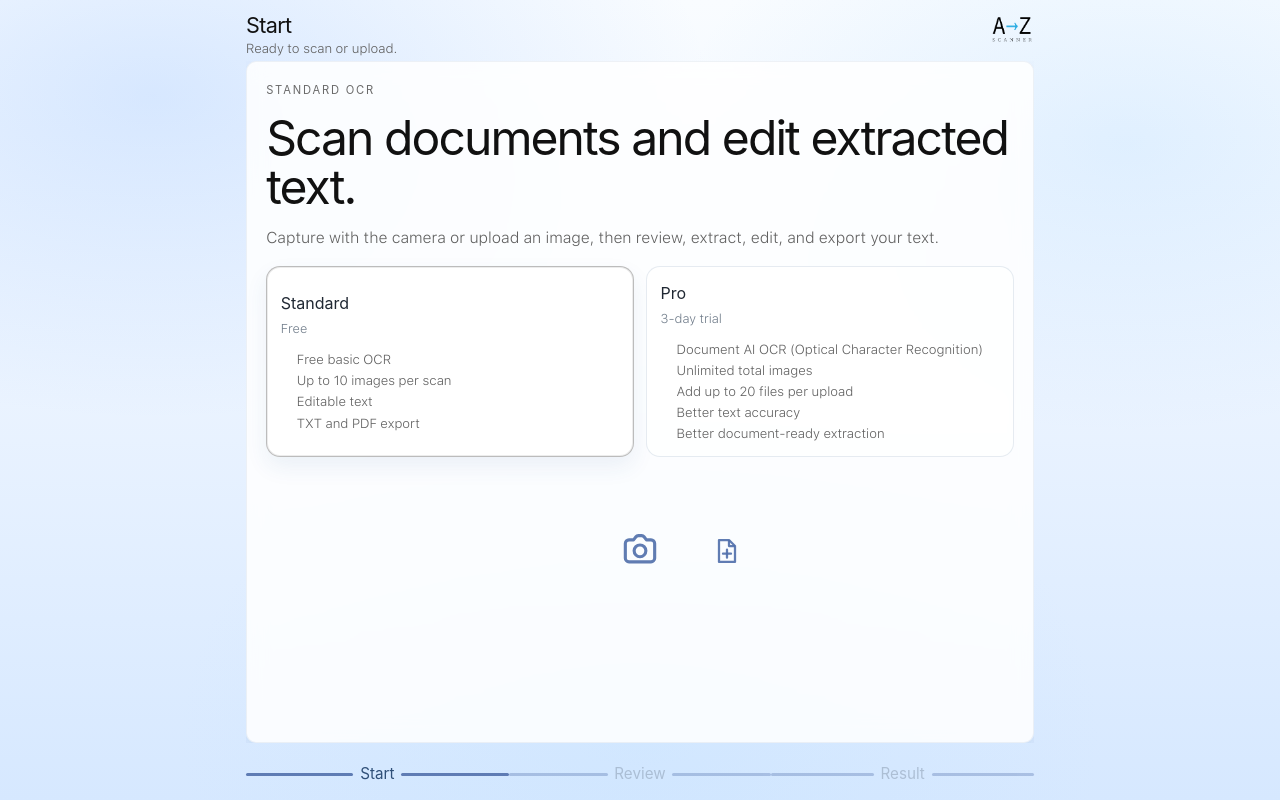
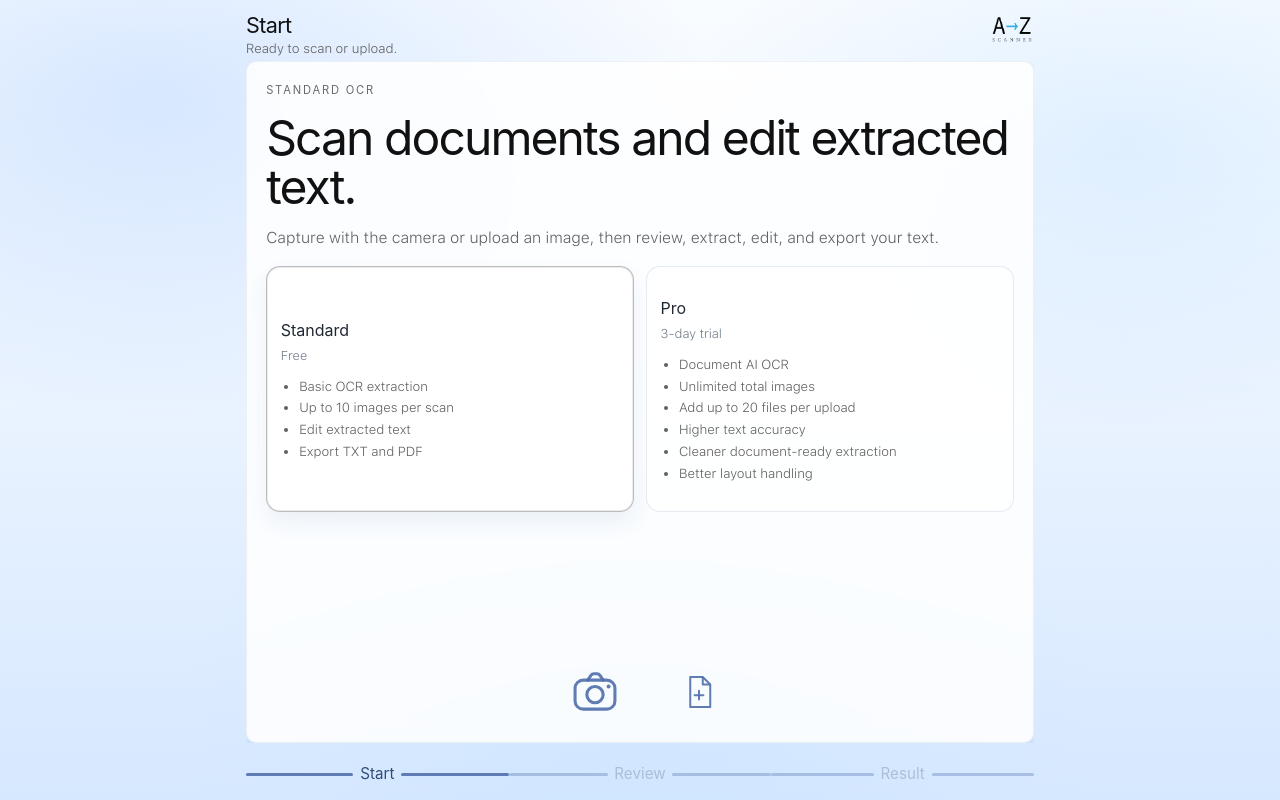
Before and after one commit to aisupsaas/az-scanner, a Next.js app in the folder frontend/: page / in a window 1280 px wide. Built offline with nearby package versions, Linux system fonts and the light colour scheme; no server answers; a web font is replaced by a local one.

Commit message:
Update AZ Scanner

```diff
--- a/frontend/app/components/StartScreen.tsx
+++ b/frontend/app/components/StartScreen.tsx
@@ -35,16 +35,17 @@ export default function StartScreen(props: {
             onClick={() => props.onSelectPlan("standard")}
             className={[
               "az-home-plan-card",
+              "az-home-plan-card-standard",
               props.selectedPlan === "standard" ? "az-home-plan-card-active" : "",
             ].join(" ")}
           >
             <span>Standard</span>
             <strong>Free</strong>
             <ul className="az-plan-features">
-              <li>Free basic OCR</li>
+              <li>Basic OCR extraction</li>
               <li>Up to 10 images per scan</li>
-              <li>Editable text</li>
-              <li>TXT and PDF export</li>
+              <li>Edit extracted text</li>
+              <li>Export TXT and PDF</li>
             </ul>
           </button>
 
@@ -53,17 +54,19 @@ export default function StartScreen(props: {
             onClick={() => props.onSelectPlan("pro")}
             className={[
               "az-home-plan-card",
+              "az-home-plan-card-pro",
               props.selectedPlan === "pro" ? "az-home-plan-card-active" : "",
             ].join(" ")}
           >
             <span>Pro</span>
             <strong>3-day trial</strong>
             <ul className="az-plan-features">
-              <li>Document AI OCR (Optical Character Recognition)</li>
+              <li>Document AI OCR</li>
               <li>Unlimited total images</li>
               <li>Add up to 20 files per upload</li>
-              <li>Better text accuracy</li>
-              <li>Better document-ready extraction</li>
+              <li>Higher text accuracy</li>
+              <li>Cleaner document-ready extraction</li>
+              <li>Better layout handling</li>
             </ul>
           </button>
         </div>
@@ -76,61 +79,71 @@ export default function StartScreen(props: {
             aria-label="Open camera"
           >
             <svg
-              width="44"
-              height="44"
-              viewBox="0 0 24 24"
+              width="58"
+              height="58"
+              viewBox="0 0 64 64"
+              fill="none"
+              xmlns="http://www.w3.org/2000/svg"
+              aria-hidden="true"
+            >
+              <rect
+                x="10"
+                y="20"
+                width="44"
+                height="32"
+                rx="9"
+                stroke="currentColor"
+                strokeWidth="3.4"
+              />
+              <path
+                d="M24 20L27.5 14.8C28.25 13.65 29.55 13 30.9 13H34.1C35.45 13 36.75 13.65 37.5 14.8L41 20"
+                stroke="currentColor"
+                strokeWidth="3.4"
+                strokeLinecap="round"
+                strokeLinejoin="round"
+              />
+              <circle
+                cx="32"
+                cy="36"
+                r="9"
+                stroke="currentColor"
+                strokeWidth="3.4"
+              />
+              <circle cx="47" cy="27" r="2.2" fill="currentColor" />
+            </svg>
+          </button>
+
+          <label className="az-start-file-icon-button" aria-label="Choose files">
+            <svg
+              width="40"
+              height="40"
+              viewBox="0 0 64 64"
               fill="none"
               xmlns="http://www.w3.org/2000/svg"
               aria-hidden="true"
             >
               <path
-                d="M8.5 7L9.8 5.3C10.1 4.9 10.6 4.7 11.1 4.7H12.9C13.4 4.7 13.9 4.9 14.2 5.3L15.5 7H18C19.1 7 20 7.9 20 9V17C20 18.1 19.1 19 18 19H6C4.9 19 4 18.1 4 17V9C4 7.9 4.9 7 6 7H8.5Z"
+                d="M18 8H38L50 20V56H18V8Z"
                 stroke="currentColor"
-                strokeWidth="1.7"
-                strokeLinecap="round"
-                strokeLinejoin="round"
-              />
-              <circle
-                cx="12"
-                cy="13"
-                r="3.2"
-                stroke="currentColor"
-                strokeWidth="1.7"
-              />
-            </svg>
-          </button>
-
-          <label className="az-start-file-icon-button" aria-label="Choose files">
-            <svg
-              width="32"
-              height="32"
-              viewBox="0 0 24 24"
-              fill="none"
-              xmlns="http://www.w3.org/2000/svg"
-              aria-hidden="true"
-            >
-              <path
-                d="M6 3.8H13.5L18 8.3V20.2H6V3.8Z"
-                stroke="currentColor"
-                strokeWidth="1.7"
+                strokeWidth="3.2"
                 strokeLinejoin="round"
               />
               <path
-                d="M13.5 3.8V8.3H18"
+                d="M38 8V20H50"
                 stroke="currentColor"
-                strokeWidth="1.7"
+                strokeWidth="3.2"
                 strokeLinejoin="round"
               />
               <path
-                d="M9 14H15"
+                d="M25 37H39"
                 stroke="currentColor"
-                strokeWidth="1.7"
+                strokeWidth="3.2"
                 strokeLinecap="round"
               />
               <path
-                d="M12 11V17"
+                d="M32 30V44"
                 stroke="currentColor"
-                strokeWidth="1.7"
+                strokeWidth="3.2"
                 strokeLinecap="round"
               />
             </svg>
--- a/frontend/app/globals.css
+++ b/frontend/app/globals.css
@@ -2401,3 +2401,69 @@ body {
     gap: 2.1rem !important;
   }
 }
+
+/* Start screen plan-card and icon polish */
+.az-home-plan-card-standard {
+  min-height: 210px !important;
+}
+
+.az-home-plan-card-pro {
+  min-height: 246px !important;
+}
+
+.az-home-plan-card .az-plan-features {
+  list-style: disc !important;
+  padding-left: 1.15rem !important;
+}
+
+.az-home-plan-card .az-plan-features li {
+  line-height: 1.35 !important;
+}
+
+.az-start-icon-actions {
+  margin-top: auto !important;
+  min-height: 260px !important;
+  display: grid !important;
+  grid-template-columns: 1fr auto auto 1fr !important;
+  align-items: end !important;
+  justify-items: center !important;
+  column-gap: 2rem !important;
+  padding-bottom: 3.4rem !important;
+}
+
+.az-start-camera-icon-button,
+.az-start-file-icon-button {
+  border: none !important;
+  background: transparent !important;
+  box-shadow: none !important;
+  padding: 0 !important;
+  color: rgba(83, 113, 172, 0.92);
+  display: inline-flex !important;
+  align-items: center !important;
+  justify-content: center !important;
+  -webkit-tap-highlight-color: transparent;
+}
+
+.az-start-camera-icon-button {
+  grid-column: 2;
+  width: 86px;
+  height: 86px;
+}
+
+.az-start-file-icon-button {
+  grid-column: 3;
+  width: 58px;
+  height: 58px;
+  cursor: pointer;
+  margin-bottom: 0.8rem;
+}
+
+.az-start-camera-icon-button:active,
+.az-start-file-icon-button:active {
+  transform: scale(0.94);
+}
+
+.az-app-pro .az-start-camera-icon-button,
+.az-app-pro .az-start-file-icon-button {
+  color: rgba(36, 96, 83, 0.92);
+}
```
